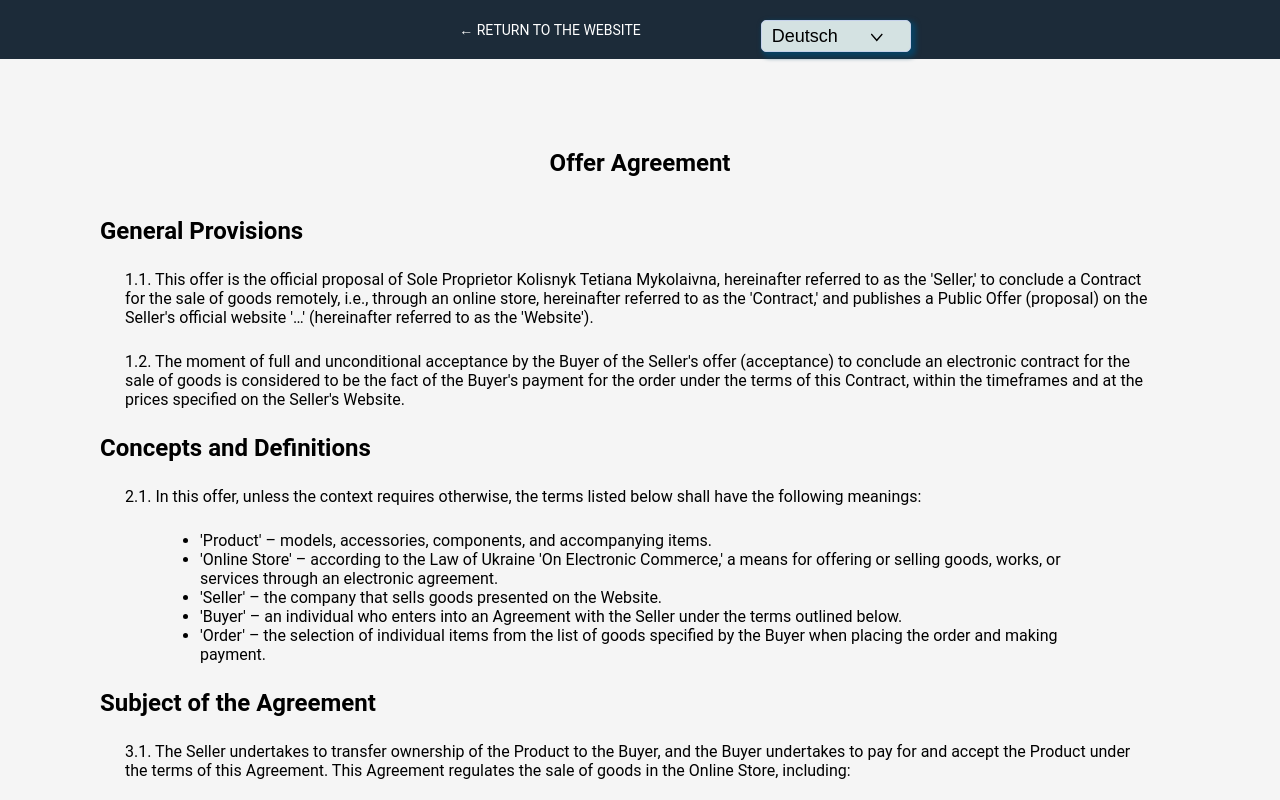
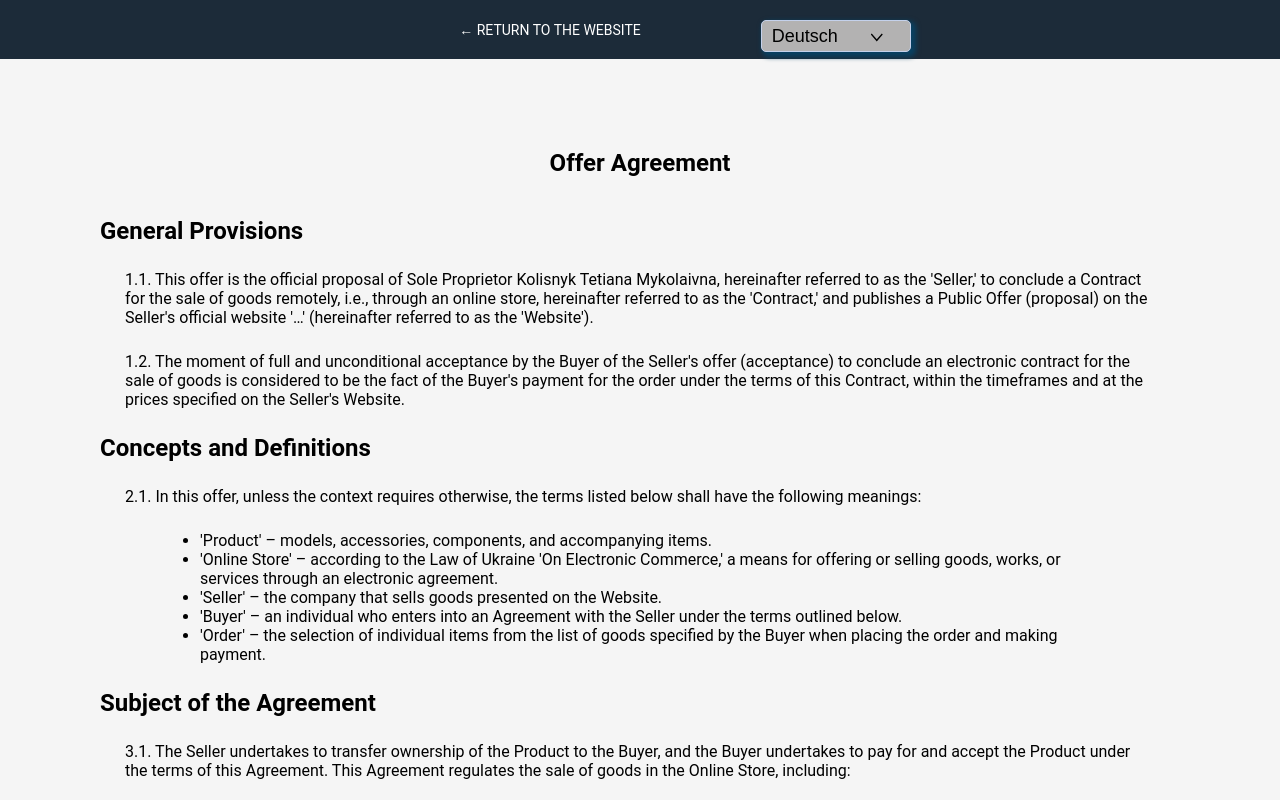
Before and after one commit to AnnaMax-tech/turboautoservice, a plain HTML site: page oferta.html in a window 1280 px wide. Shown: the top 800 px of the page. Drawn offline with Linux system fonts and the light colour scheme; files that its build step writes are made by us from their sources; files whose address does not match are found by name.

Commit message:
lang switcher

```diff
--- a/css/politics.css
+++ b/css/politics.css
@@ -85,6 +85,7 @@
     position: absolute;
     top: -20px;
     left: -20px;
+    background-color:#b3b2b2;
   }
   .lang_switcher::after {
     top: 3px;
```
